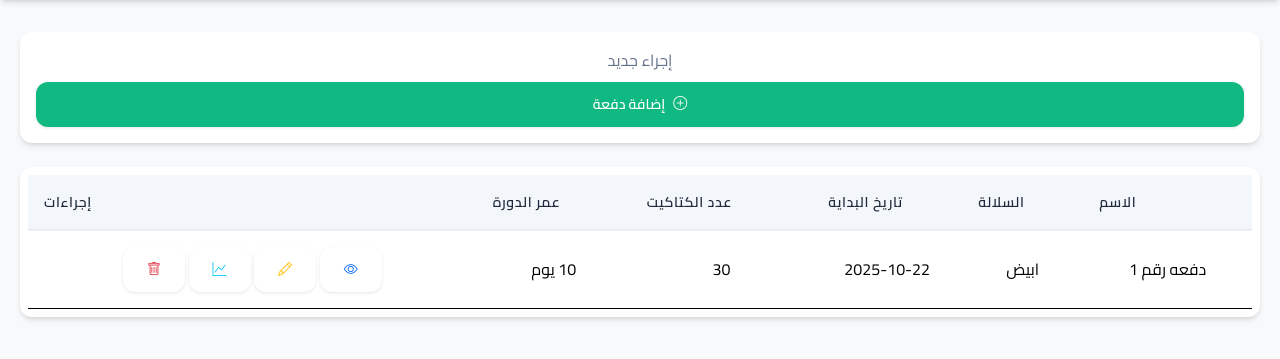
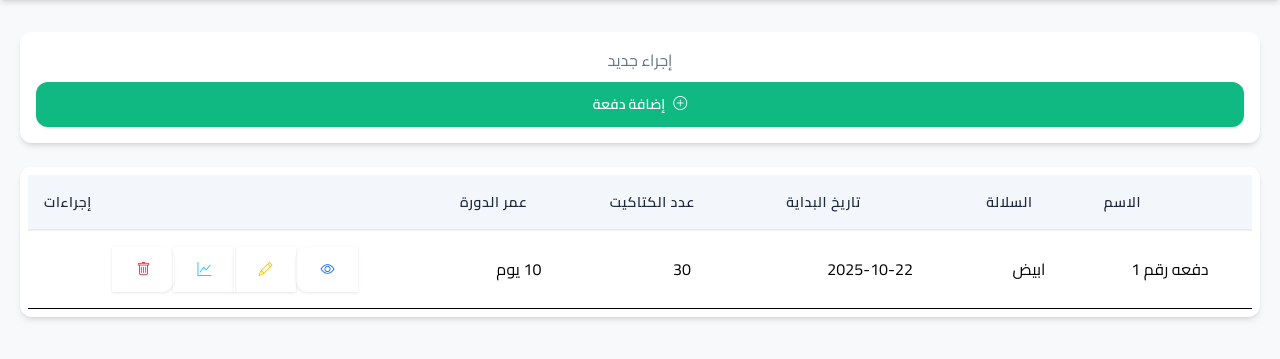
Before and after one commit to h73042026-cpu/ppp, a Flask app: page / in a window 1280 px wide. Shown: the part 60-419 px from the top of the page. Run offline with Flask 3, Linux system fonts and the light colour scheme; data comes from the database, SQL or seed files in the repository; data that the repository does not hold is empty.

Commit message:
Update batch view: adjust column width for start date and enhance button group layout

```diff
--- a/templates/index.html
+++ b/templates/index.html
@@ -16,7 +16,7 @@
     <tr>
       <th>الاسم</th>
       <th>السلالة</th>
-      <th class="date-col" style="width: 150px !important;">تاريخ البداية</th>
+      <th  style="width: 200px !important;">تاريخ البداية</th>
       <th>عدد الكتاكيت</th>
       <th>عمر الدورة</th>
       <th>إجراءات</th>
@@ -37,12 +37,15 @@
         {% endif %}
       </td>
       <td>
-        <div class="actions-grid">
+
+        <div class="btn-group actions-grid" role="group" aria-label="إجراءات الدفعة">
           <a href="{{ url_for('view_batch', batch_id=b['id']) }}" class="btn btn-sm btn-outline-primary"><i class="bi bi-eye"></i></a>
           <a href="{{ url_for('edit_batch', batch_id=b['id']) }}" class="btn btn-sm btn-outline-warning"><i class="bi bi-pencil"></i></a>
+
           <a href="{{ url_for('report', batch_id=b['id']) }}" class="btn btn-sm btn-outline-info"><i class="bi bi-graph-up"></i></a>
           <a href="{{ url_for('delete_batch', batch_id=b['id']) }}" class="btn btn-sm btn-outline-danger" onclick="return confirm('هل أنت متأكد من حذف هذه الدفعة وجميع بياناتها؟');"><i class="bi bi-trash"></i></a>
         </div>
+
       </td>
     </tr>
     {% endfor %}
```
